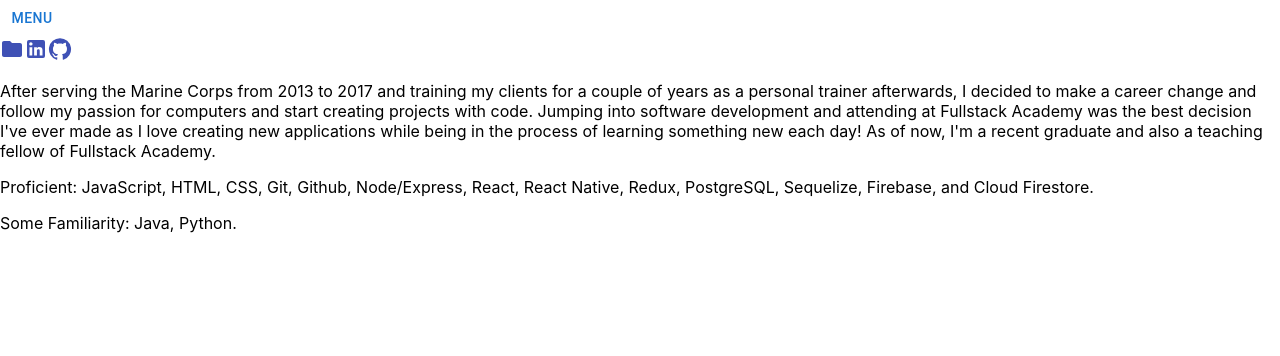
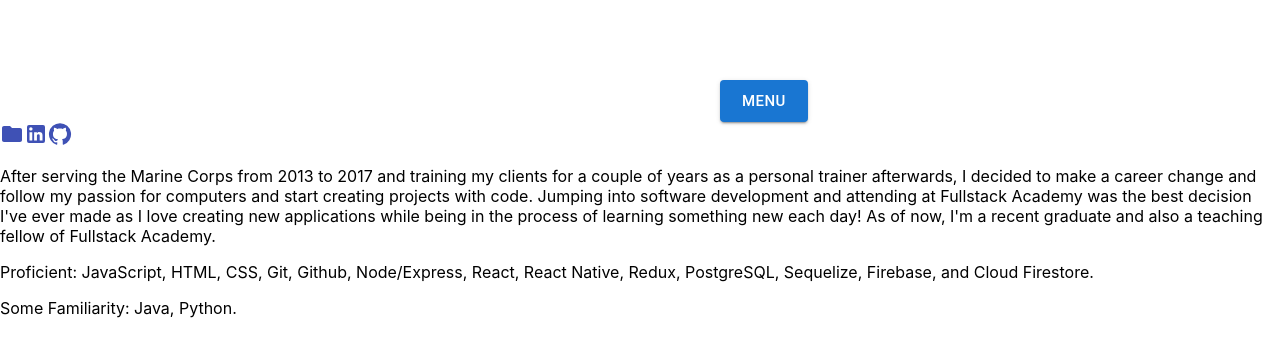
Before and after one commit to EricDaoNguyen/spacestagram, a React (Create React App) app: page /information in a window 1280 px wide. Shown: the top 356 px of the page. Built offline with nearby package versions, Linux system fonts and the light colour scheme; no server answers.

Commit message:
Styling: Menu button

```diff
--- a/src/App.css
+++ b/src/App.css
@@ -1,3 +1,9 @@
+/* ||||||||||||||| GLOBAL ||||||||||||||| */
+.NavBar {
+  padding-left: 45rem;
+  padding-top: 5rem;
+}
+
 /* ||||||||||||||| MAIN PAGE ||||||||||||||| */
 .main-page {
   display: flex;
@@ -11,6 +17,15 @@
   margin-top: 0.61875rem;
   margin-bottom: 4rem;
   font-family: 'Roboto';
+}
+
+.header:before {
+  content: "";
+  position: absolute;
+  width: 10%;
+  top: 35%;
+  left: 44.80%;
+  border-bottom: 1px solid rgb(0, 0, 0);
 }
 
 .user {
@@ -57,6 +72,5 @@
 /* ||||||||||||||| INFORMATION PAGE  ||||||||||||||| */
 
 /* ||||||||||||||| UNUSED ||||||||||||||| */
-/* .navbar {} */
 /* .date {} */
 /* .explanation {} */
--- a/src/components/MainPage.js
+++ b/src/components/MainPage.js
@@ -40,7 +40,7 @@
   // Render either image or video
   return (
     <>
-      <NavBar className="navbar"/>
+      <NavBar />
       <div className="main-page">
         <div className="header">PHOTO OF THE DAY</div>
         <div className="user">
--- a/src/components/NavBar.js
+++ b/src/components/NavBar.js
@@ -2,7 +2,7 @@
 import { Link } from 'react-router-dom';
 import { MenuItem, Paper } from 'material-ui';
 import { Grow } from '@material-ui/core';
-import { Button, MenuList, Popper, Stack } from '@mui/material';
+import { Button, createMuiTheme, MenuList, Popper, Stack } from '@mui/material';
 import ClickAwayListener from 'material-ui/internal/ClickAwayListener';
 import { MuiThemeProvider } from 'material-ui/styles';
 
@@ -27,6 +27,9 @@
       <Stack direction="row" spacing={2}>
         <div className="NavBar">
           <Button
+            variant="contained"
+            color="primary"
+            size="large"
             ref={anchorRef}
             id="composition-button"
             aria-controls={open ? 'composition-menu' : undefined}
```
